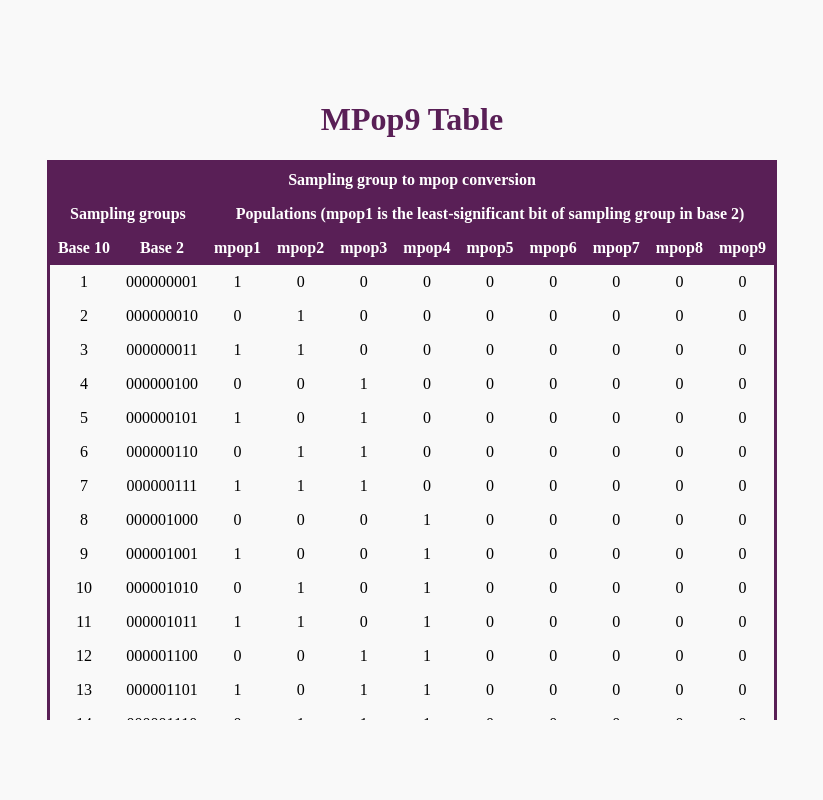
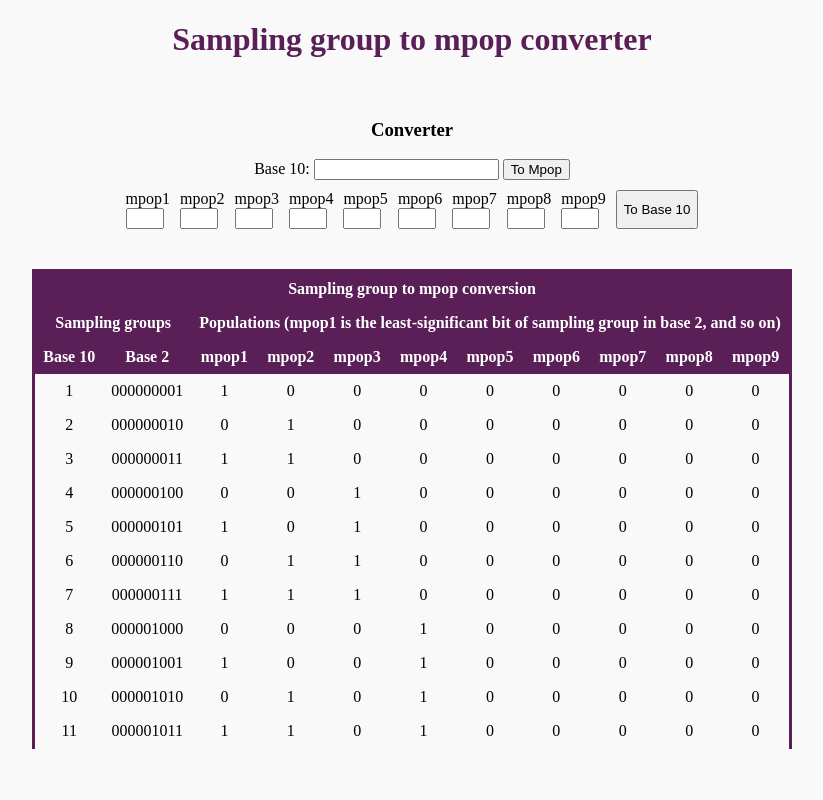
Before and after one commit to standardSetting/mpop-reference, a plain HTML site: page index.html in a window 1280 px wide. Shown: the whole page, without its empty margins (228-1051 px from the left). Drawn offline with Linux system fonts and the light colour scheme.

Commit message:
Update index.html

```diff
--- a/index.html
+++ b/index.html
@@ -2,12 +2,12 @@
 <html lang="en">
 <head>
   <meta charset="UTF-8">
-  <title>MPop9 Table</title>
+  <title>Sampling group to mpop converter</title>
   <style>
     body {
       background-color: #f9f9f9;
       display: flex;
-      justify-content: center;
+      flex-direction: column;
       align-items: center;
       height: 100vh;
       margin: 0;
@@ -15,7 +15,6 @@
     table {
       border-collapse: collapse;
       border: 3px solid #591F56;
-      width: 100%;
     }
     th, td {
       padding: 8px;
@@ -26,22 +25,48 @@
       color: white;
       position: sticky;
       top: 0;
-      z-index: 1;
     }
     h1 {
       color: #591F56;
+    }
+    div#tableContainer {
+      overflow: auto;
+      height: 60vh;
+      width: 100%;
+      margin-top: 20px;
+    }
+    div#converter {
+      margin: 20px;
       text-align: center;
     }
-    div {
-      overflow: auto;
-      height: 80vh;
+    input.mpopInput {
+      width: 30px;
+      display: block;
+    }
+    div.mpopField {
+      display: inline-block;
+      margin-right: 10px;
+      text-align: center;
     }
   </style>
 </head>
 <body>
 
-  <div style="overflow: hidden;">
-    <h1>MPop9 Table</h1>
+  <h1>Sampling group to mpop converter</h1>
+
+  <div id="converter">
+    <h3>Converter</h3>
+    Base 10: <input type="number" id="base10Input">
+    <button onclick="toMpop()">To Mpop</button><br>
+
+    <div style="display: flex; direction: flex-row; margin-top: 10px;">
+      <div id="mpopInputs"></div>
+      <button onclick="toBase10()">To Base 10</button>
+    </div>
+
+  </div>
+
+  <div style="display: flex; justify-content: center;">
     <div id="tableContainer"></div>
   </div>
 
@@ -49,7 +74,7 @@
     function generateTable() {
       let html = '<table>'
       html += '<tr><th colspan="11">Sampling group to mpop conversion</th></tr>'
-      html += '<tr><th colspan="2">Sampling groups</th><th colspan="9">Populations (mpop1 is the least-significant bit of sampling group in base 2)</th></tr>'
+      html += '<tr><th colspan="2">Sampling groups</th><th colspan="9">Populations (mpop1 is the least-significant bit of sampling group in base 2, and so on)</th></tr>'
       html += '<tr><th>Base 10</th><th>Base 2</th>'
 
       for (let i = 1; i <= 9; i++) {
@@ -74,7 +99,48 @@
       return html
     }
 
-    // Add the table to the specific div in the HTML document
+    for (let i = 1; i <= 9; i++) {
+      const div = document.createElement('div')
+      div.className = 'mpopField'
+
+      const label = document.createElement('label')
+      label.innerHTML = `mpop${i}`
+      label.for = `mpop${i}Input`
+
+      const input = document.createElement('input')
+      input.type = 'text'
+      input.className = 'mpopInput'
+      input.id = `mpop${i}Input`
+      input.maxLength = 1
+
+      div.appendChild(label)
+      div.appendChild(input)
+      document.getElementById('mpopInputs').appendChild(div)
+    }
+
+    function toMpop() {
+      const base10 = parseInt(document.getElementById('base10Input').value)
+      const binaryStr = base10.toString(2).padStart(9, '0')
+      for (let i = 1; i <= 9; i++) {
+        document.getElementById(`mpop${i}Input`).value = binaryStr[9 - i]
+      }
+    }
+
+    function toBase10() {
+      let binaryStr = ''
+      for (let i = 9; i >= 1; i--) {
+        let mpopValue = document.getElementById(`mpop${i}Input`).value
+        mpopValue = mpopValue || '0'  // Assume 0 for empty fields
+        if (mpopValue !== '0' && mpopValue !== '1') {
+          alert('Invalid mpop values')
+          return
+        }
+        binaryStr += mpopValue
+      }
+      const base10 = parseInt(binaryStr, 2)
+      document.getElementById('base10Input').value = base10
+    }
+
     document.getElementById('tableContainer').innerHTML = generateTable()
   </script>
 
```
